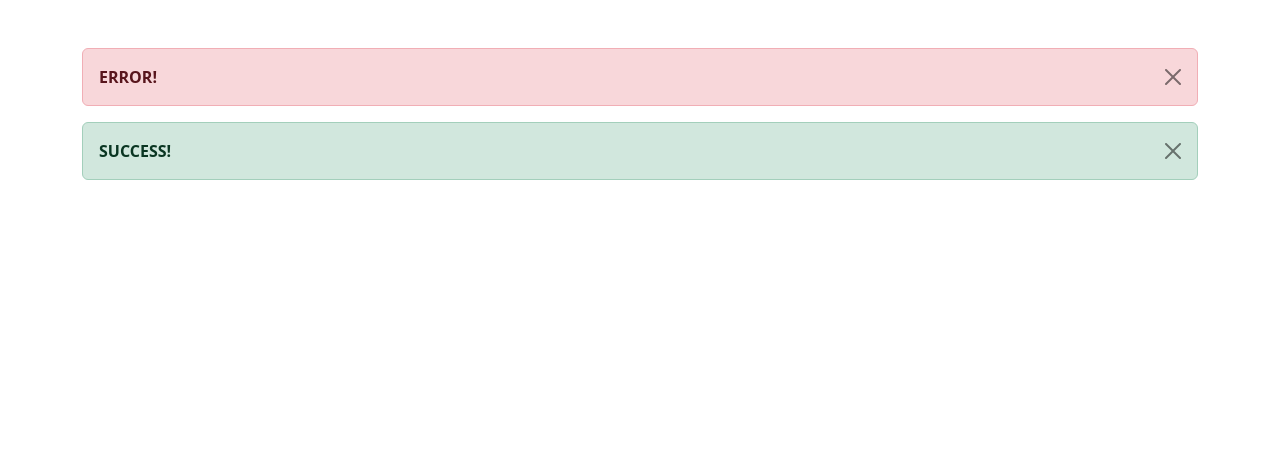
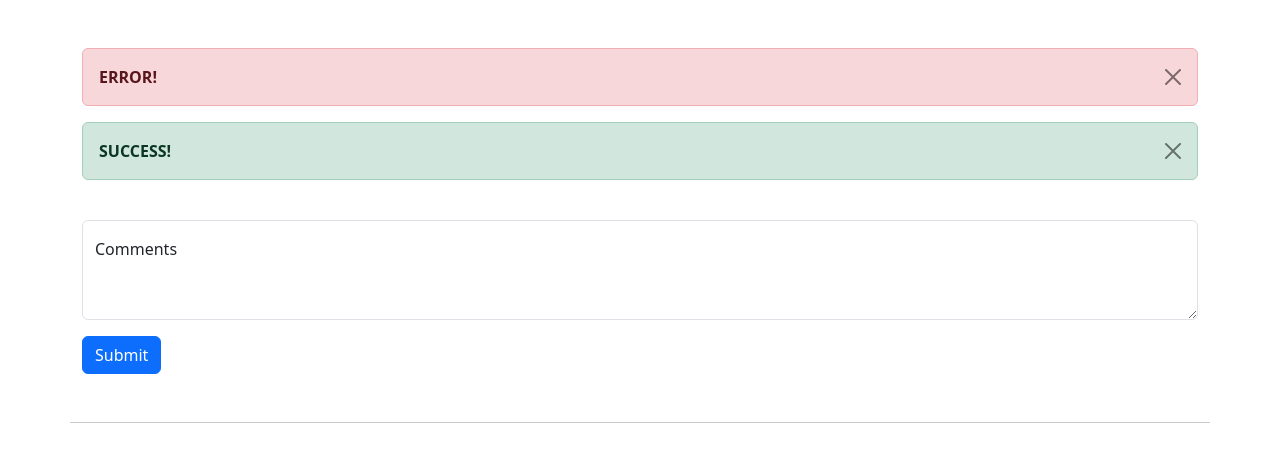
Before and after one commit to kondzerau-ivan/guestbook, a PHP site: page / in a window 1280 px wide. Shown: the part 56-518 px from the top of the page. Run offline with PHP 8.4, Linux system fonts and the light colour scheme.

Commit message:
Add form for post to home page

```diff
--- a/index.php
+++ b/index.php
@@ -51,8 +51,18 @@
           <button type="button" class="btn-close" data-bs-dismiss="alert" aria-label="Close"></button>
         </div>
       </div>
+      <form action="" class="mb-5">
+        <div class="form-floating mb-3">
+          <textarea class="form-control" placeholder="Leave a comment here" id="floatingTextarea" style="height: 100px;"></textarea>
+          <label for="floatingTextarea">Comments</label>
+        </div>
+        <button type="submit" class="btn btn-primary">Submit</button>
+      </form>
+      <hr>
     </div>
   </div>
+
+
 
   <script src="https://cdn.jsdelivr.net/npm/bootstrap@5.3.2/dist/js/bootstrap.bundle.min.js" integrity="sha384-C6RzsynM9kWDrMNeT87bh95OGNyZPhcTNXj1NW7RuBCsyN/o0jlpcV8Qyq46cDfL" crossorigin="anonymous"></script>
 </body>
```
